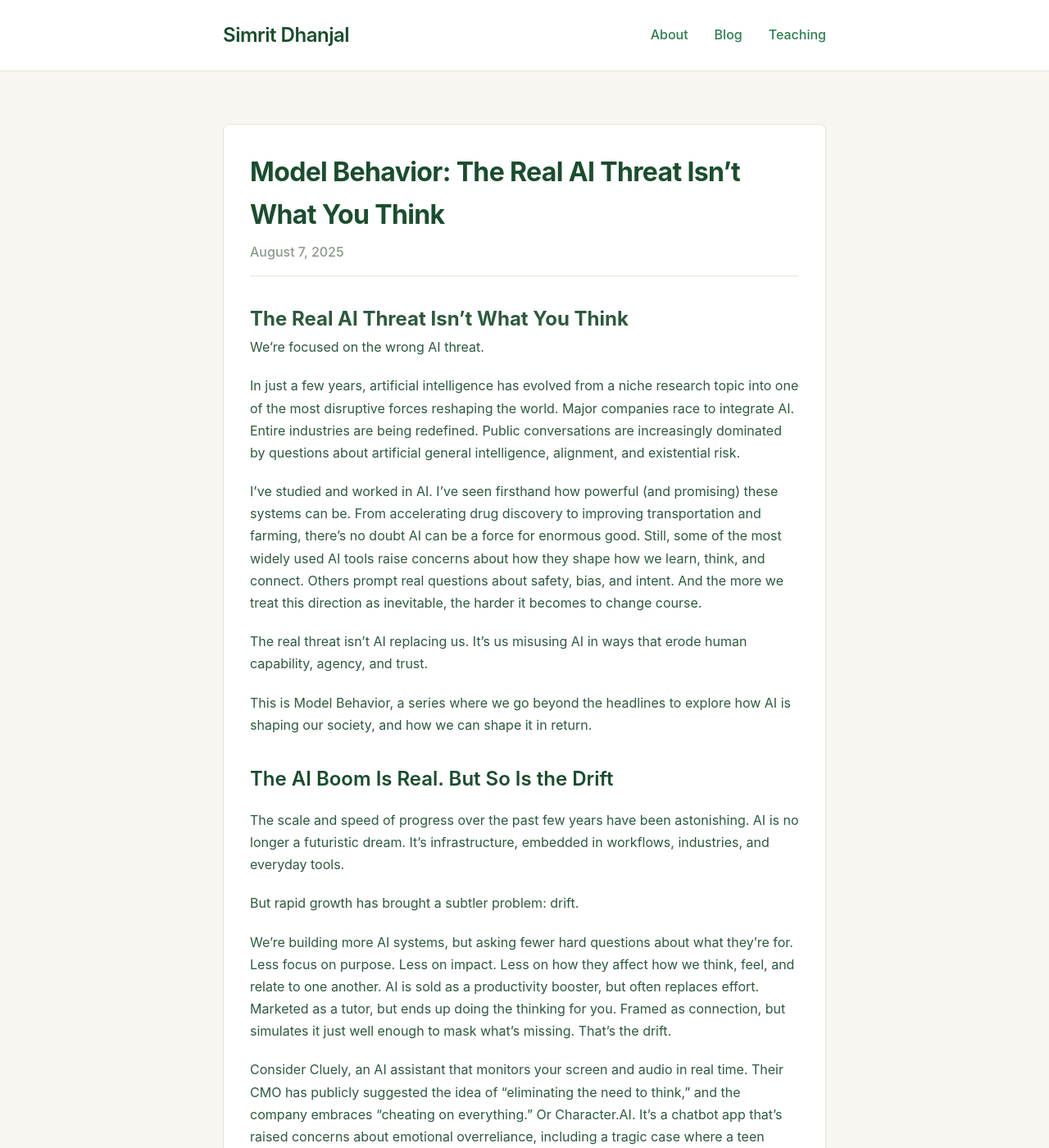
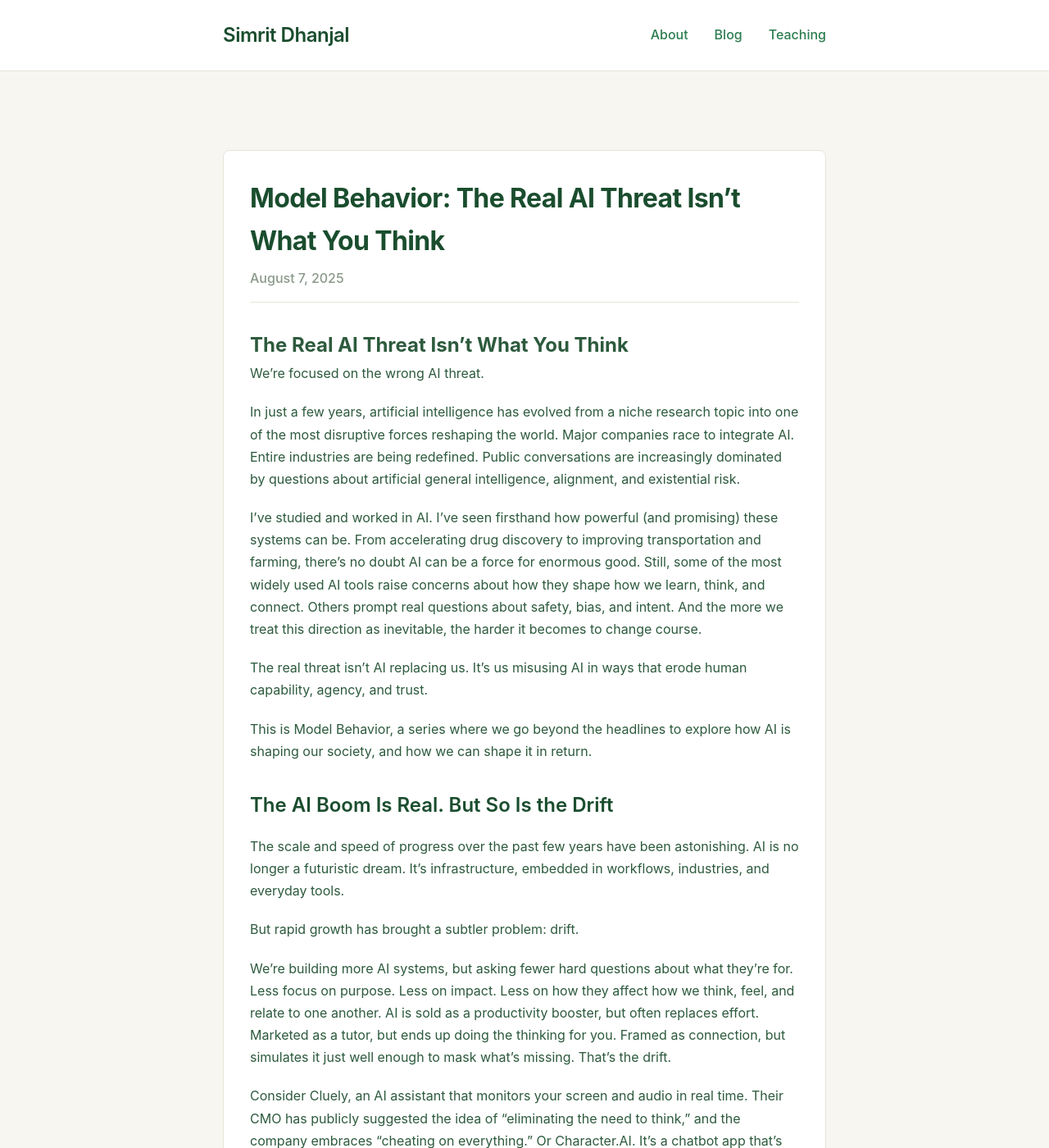
Before and after one commit to simritdhanjal/simritdhanjal.github.io, a Jekyll site: the page built from _posts/2025-08-07-ai-drift.md, in a window 1280 px wide and 1400 px high. Shown: the whole window at 82% size. Built offline with Jekyll 4.4.1, drawn with Linux system fonts in a browser that asks for light colours; some of the changed text lies outside the part shown.

Commit message:
blog scroll fix

```diff
--- a/_posts/2025-08-07-ai-drift.md
+++ b/_posts/2025-08-07-ai-drift.md
@@ -40,7 +40,7 @@ The longer we keep building this way, the harder it becomes to course-correct. A
 ## AI Is Also Doing Amazing Things
 That said, it’s important to keep perspective. Let’s not get it twisted. This isn’t an anti-AI argument.
 
-AI isn’t inherently drifting off course. It holds incredible promise when applied with intention and care.In fact, some of the most exciting breakthroughs of recent years have come directly from advances in AI.
+AI isn’t inherently drifting off course. It holds incredible promise when applied with intention and care. In fact, some of the most exciting breakthroughs of recent years have come directly from advances in AI.
 
 Take AlphaFold, DeepMind’s model that cracked one of biology’s hardest problems: predicting how proteins fold. What used to take scientists years of lab work, AI can now solve in minutes. That’s not just academic. It's accelerating drug discovery, vaccine development, and our understanding of diseases.
 
--- a/assets/css/style.css
+++ b/assets/css/style.css
@@ -19,7 +19,7 @@ header {
   border-bottom: 1px solid #e8e4d8;
   position: sticky;
   top: 0;
-  z-index: 100;
+  z-index: 1000;
 }
 
 nav {
@@ -319,6 +319,9 @@ main {
   border: 1px solid #e8e4d8;
   border-radius: 8px;
   padding: 2rem;
+  margin-top: 2rem;
+  position: relative;
+  z-index: 1;
 }
 
 .post-header {
```
